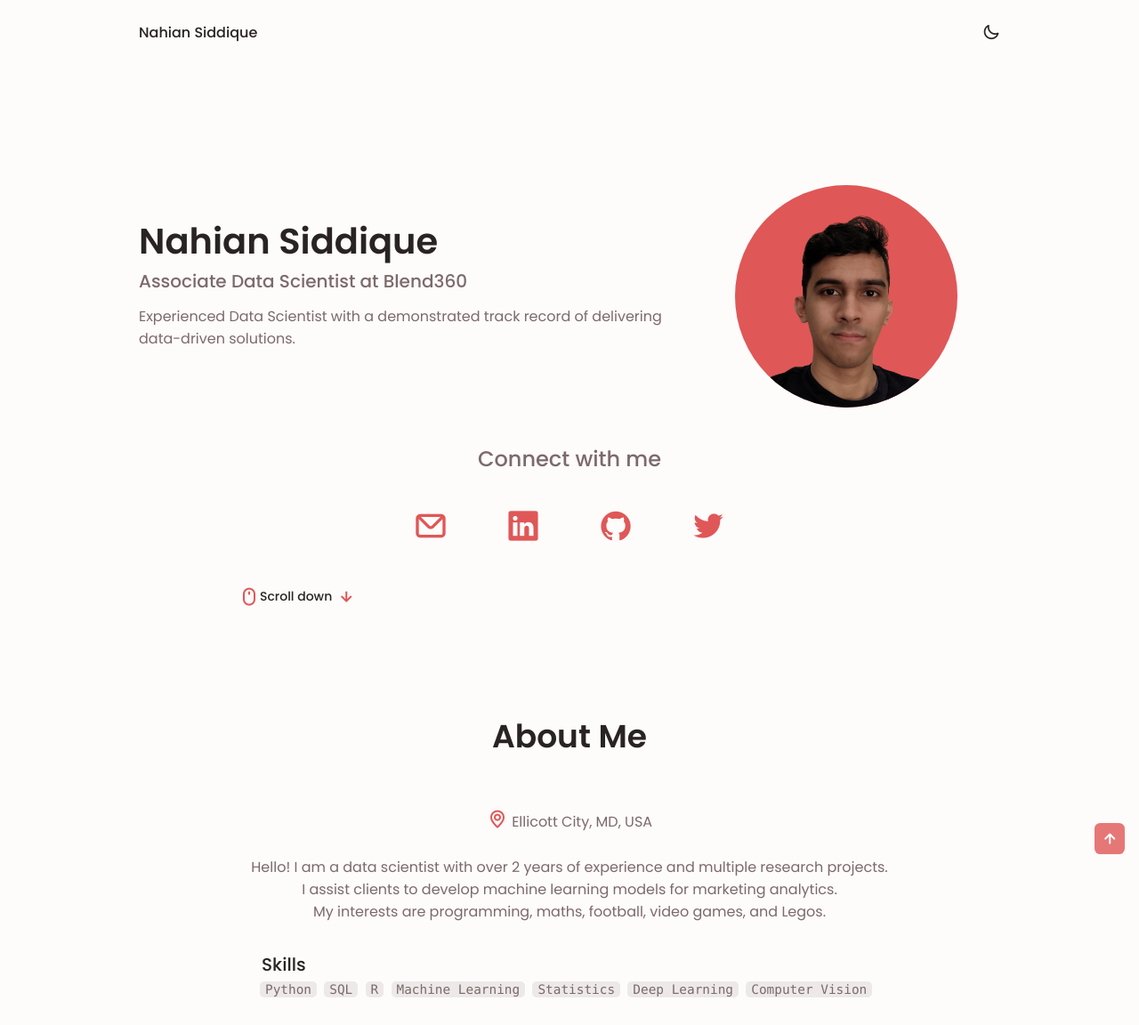
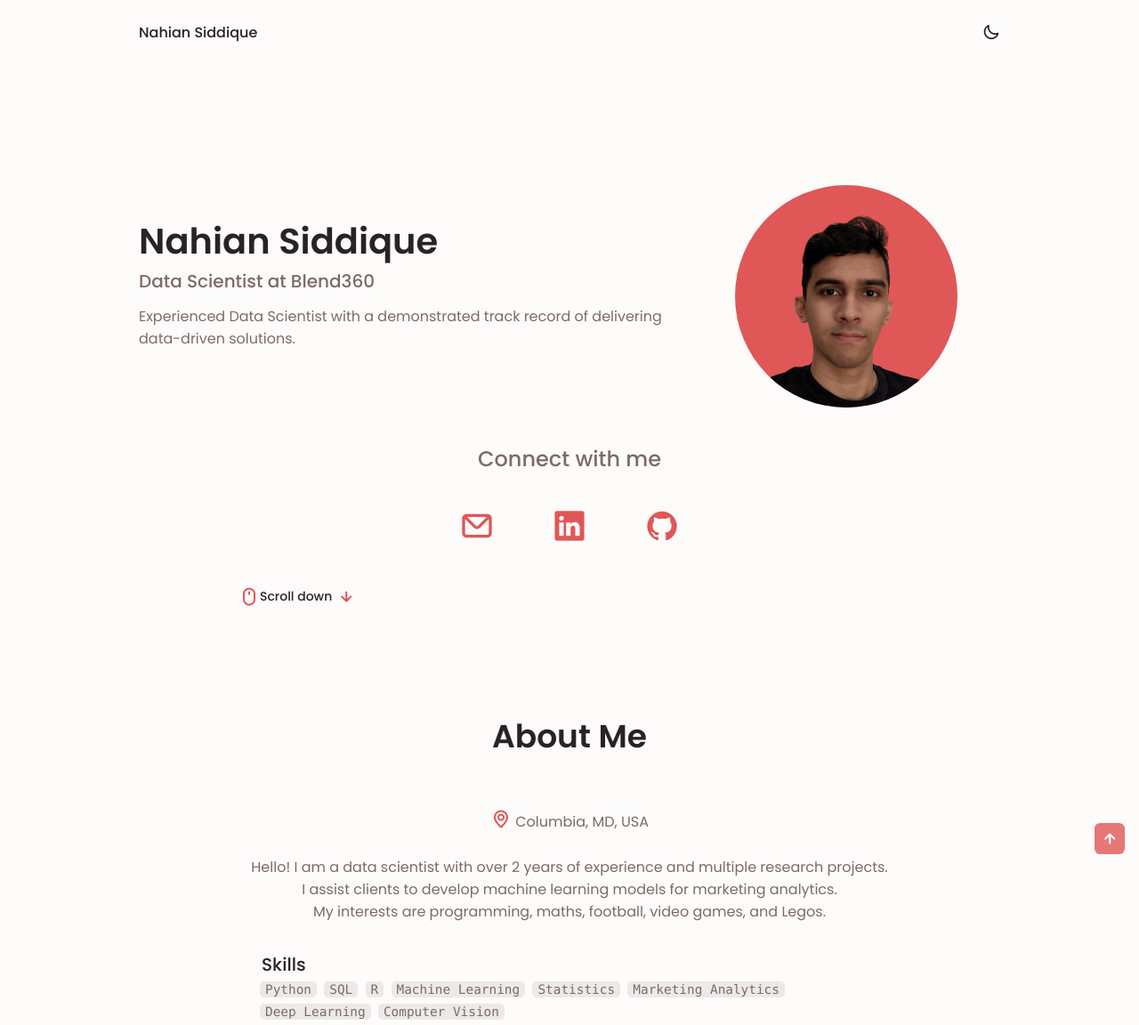
Before and after one commit to nsid10/My-website, a plain HTML site: page index.html in a window 1280 px wide. Shown: the top 1152 px of the page at 89% size. Drawn offline with nearby package versions, Linux system fonts and the light colour scheme.

Commit message:
info update

```diff
--- a/index.html
+++ b/index.html
@@ -62,7 +62,7 @@
                         </div>
                         <div class="home__data">
                             <h1 class="home__title">Nahian Siddique</h1>
-                            <h3 class="home__subtitle">Associate Data Scientist at Blend360</h3>
+                            <h3 class="home__subtitle">Data Scientist at Blend360</h3>
                             <p class="home__description">
                                 Experienced Data Scientist with a demonstrated track record of delivering data-driven solutions.
                             </p>
@@ -89,11 +89,6 @@
                                 <i class="uil uil-github"></i>
                             </a>
                         </div>
-                        <div class="home__social-link">
-                            <a href="https://twitter.com/nsid_10" target="_blank" class="home__social-icon">
-                                <i class="uil uil-twitter"></i>
-                            </a>
-                        </div>
                     </div>
                     <div class="home__scroll">
                         <a href="#about" class="home__scroll-button button--flex">
@@ -111,7 +106,7 @@
                 <div class="about__container container grid">
                     <span class="about__subtitle">
                         <i class="uil uil-map-marker about__location"></i>
-                        Ellicott City, MD, USA
+                        Columbia, MD, USA
                     </span>
                     <div class="about__data">
                         <p class="about__description">
@@ -128,6 +123,7 @@
                             <code>R</code>
                             <code>Machine&#160Learning</code>
                             <code>Statistics</code>
+                            <code>Marketing&#160Analytics</code>
                             <code>Deep&#160Learning</code>
                             <code>Computer&#160Vision</code>
                         </div>
```
